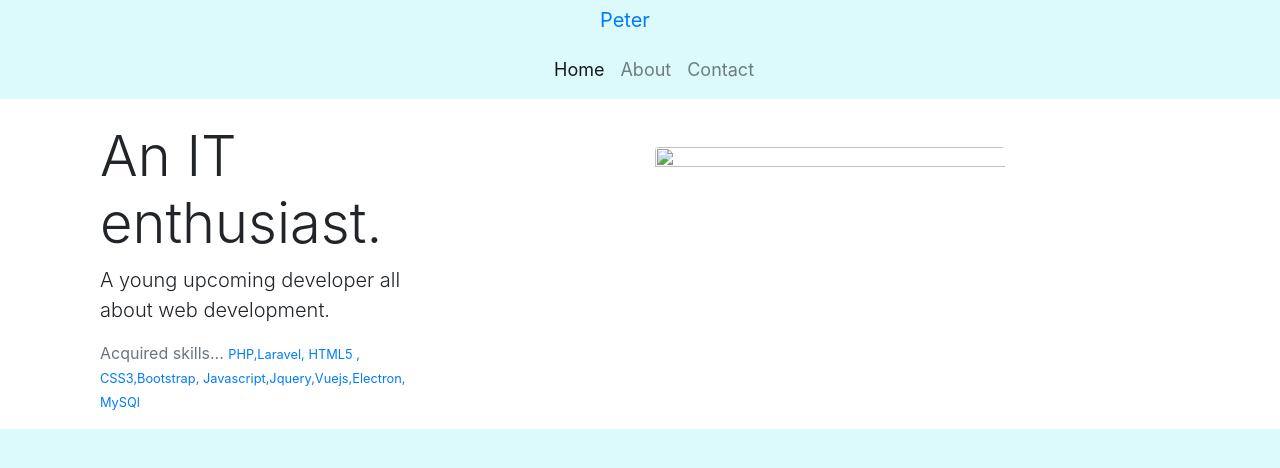
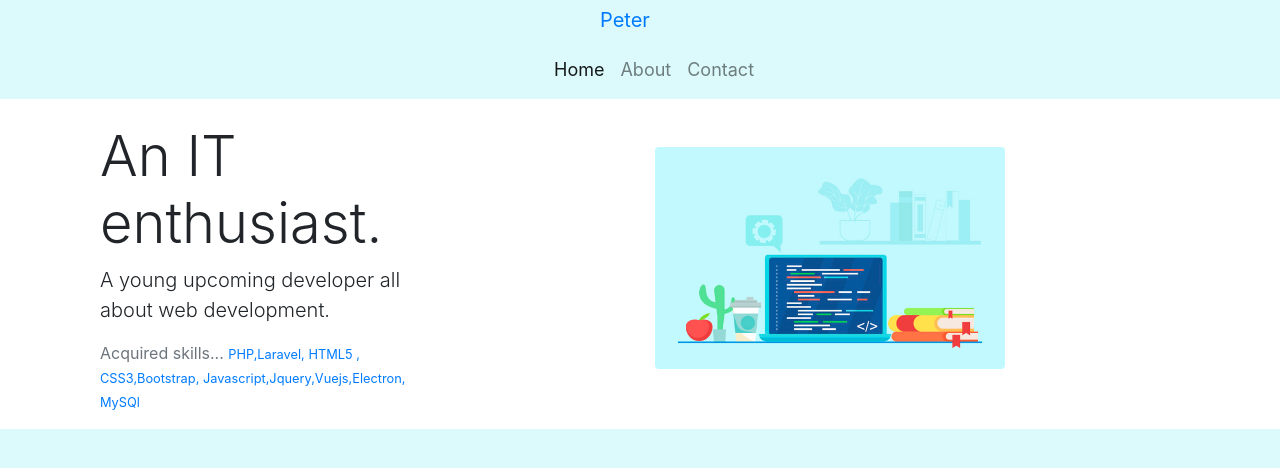
Before and after one commit to munenepeter/mypeter, a plain HTML site: page index.html in a window 1280 px wide. Drawn offline with nearby package versions, Linux system fonts and the light colour scheme; the site is published under a folder, as on GitHub Pages, so addresses that start at the root find nothing.

Commit message:
Update index.html

```diff
--- a/index.html
+++ b/index.html
@@ -76,7 +76,7 @@
             <div class="clearfix visible-xs-block"></div>
             <div class=" col-lg-4 col-xl-4 col-md-12 col-sm-12 my-2  mt-5 ">
                 <img class="img-fluid rounded float-left" width="440" height="250"
-                    src="/images/hero-image.jpg"
+                    src="images/hero-image.jpg"
                     alt="">
             </div>
         </div>
```
